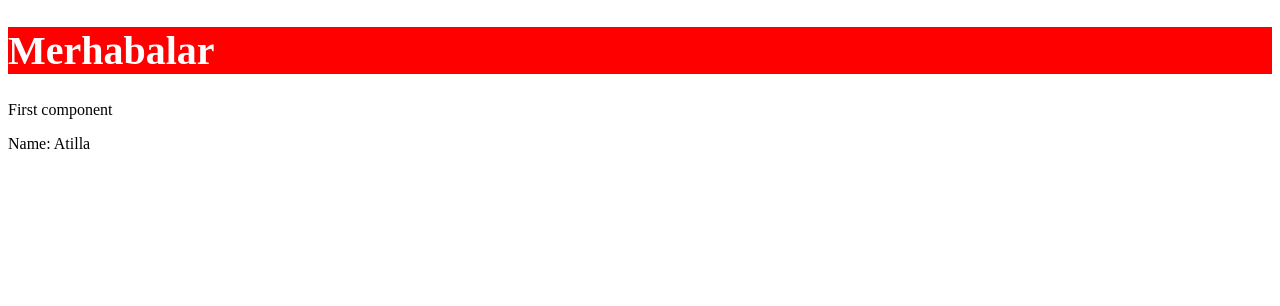
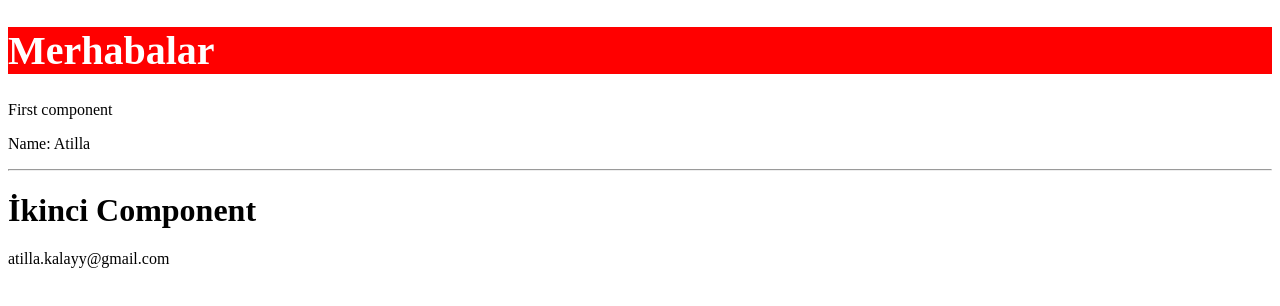
Before and after one commit to atillakalay/TurkcellAngularCourse, an Angular app in the folder angularapp/: page / in a window 1280 px wide. Shown: the top 306 px of the page. Built offline with nearby package versions, Linux system fonts and the light colour scheme.

Commit message:
Creating components without HTML and Css files has been completed.

```diff
--- a/angularapp/src/app/app.component.html
+++ b/angularapp/src/app/app.component.html
@@ -1,3 +1,6 @@
 <router-outlet></router-outlet>
 
 <app-example></app-example>
+
+<hr>
+<app-example2></app-example2>
--- a/angularapp/src/app/app.module.ts
+++ b/angularapp/src/app/app.module.ts
@@ -4,11 +4,13 @@ import { BrowserModule } from '@angular/platform-browser';
 import { AppRoutingModule } from './app-routing.module';
 import { AppComponent } from './app.component';
 import { ExampleComponent } from './pages/example/example.component';
+import { Example2Component } from './pages/example2/example2.component';
 
 @NgModule({
   declarations: [
     AppComponent,
-    ExampleComponent
+    ExampleComponent,
+    Example2Component
   ],
   imports: [
     BrowserModule,
--- /dev/null
+++ b/angularapp/src/app/pages/example2/example2.component.ts
@@ -0,0 +1,12 @@
+import { Component } from '@angular/core';
+
+@Component({
+  selector: 'app-example2',
+  template: `<h1>İkinci Component</h1><p>{{email}}</p>`,
+  styles: [`.h1{color:red}`]
+})
+export class Example2Component {
+
+  email:string="atilla.kalayy@gmail.com"
+
+}
```
